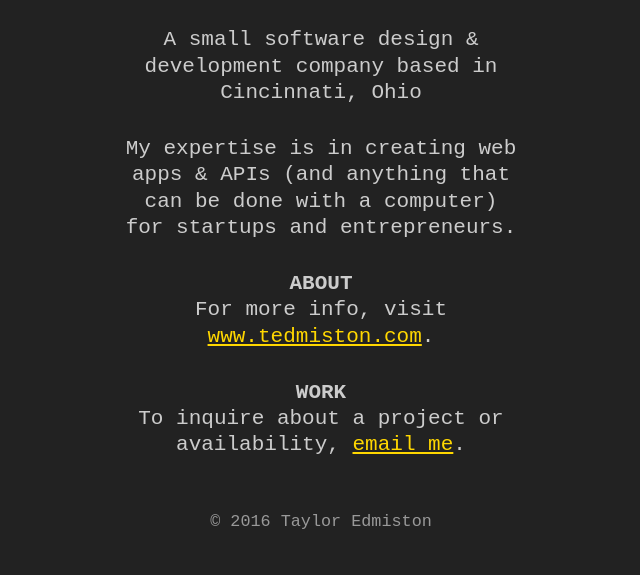
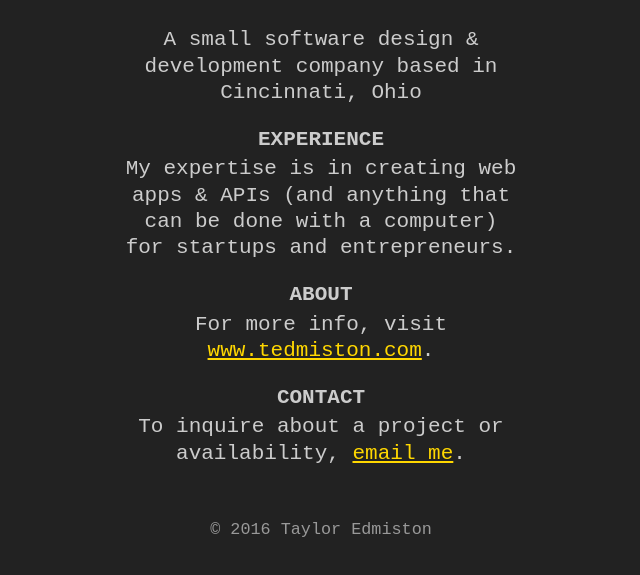
Before and after one commit to tedmiston/edmiston-software, a plain HTML site: page index.html in a window 1280 px wide. Shown: the part 59-634 px from the top of the page, without its empty margins (319-959 px from the left). Drawn offline with Linux system fonts and the light colour scheme.

Commit message:
Add section headers

```diff
--- a/index.html
+++ b/index.html
@@ -19,12 +19,15 @@
       padding-left: 17px;
       padding-right: 17px;
     }
+
     h1 { color: gold; font-size: 100%; }
+    h2 { font-size: 100%; margin: 0; text-transform: uppercase; }
     p { margin-top: 30px; }
     a:link, a:visited { color: gold; }
     a:hover, a:active { color: lime; }
+
     #wrapper { margin: 30px auto 35px; max-width: 400px; text-align: center;}
-    .area { font-weight: bold; text-transform: uppercase; }
+    h2+p { margin-top: 3px; }
     #copyright { color: #999; font-size: 80%; margin-top: 50px; }
   </style>
 </head>
@@ -32,9 +35,16 @@
   <div id="wrapper">
     <h1>Edmiston Software, LLC</h1>
     <p>A small software design &amp; development company based in Cincinnati, Ohio</p>
+
+    <h2>Experience</h2>
     <p>My expertise is in creating web apps &amp; APIs (and anything that can be done with a computer) for startups and entrepreneurs.</p>
-    <p><span class="area">About</span><br> For more info, visit <a href="https://www.tedmiston.com" target="_blank">www.tedmiston.com</a>.</p>
-    <p><span class="area">Work</span><br> To inquire about a project or availability, <a href="mailto:tedmiston@gmail.com" target="_blank">email me</a>.</p>
+
+    <h2>About</h2>
+    <p>For more info, visit <a href="https://www.tedmiston.com" target="_blank">www.tedmiston.com</a>.</p>
+
+    <h2>Contact</h2>
+    <p>To inquire about a project or availability, <a href="mailto:tedmiston@gmail.com" target="_blank">email me</a>.</p>
+
     <p id="copyright">&copy; 2016 Taylor Edmiston</p>
   </div>
   <script>
```
